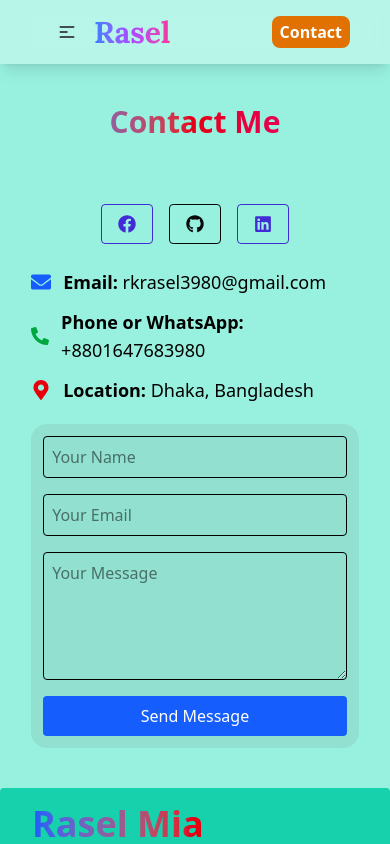
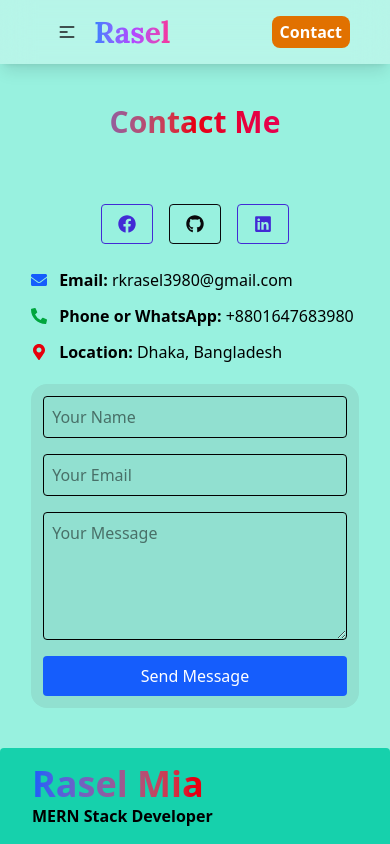
Before and after one commit to rasel3980/pWeb, a React (Vite) app: page /contact in a window 390 px wide. Shown: the top 844 px of the page. Built offline with nearby package versions, Linux system fonts and the light colour scheme.

Commit message:
Dropdown menu and contact section code update

```diff
--- a/src/Components/Navbar.jsx
+++ b/src/Components/Navbar.jsx
@@ -31,7 +31,7 @@ const Navbar = () => {
           </div>
           <ul
             tabIndex={0}
-            className="menu menu-sm dropdown-content bg-base-100 rounded-box z-1 mt-3 w-52 p-2 shadow"
+            className="menu menu-sm dropdown-content bg-base-100 text-black rounded-box z-1 mt-3 w-52 p-2 shadow"
           >
            {links}
           </ul>
--- a/src/pages/ContactInfo.jsx
+++ b/src/pages/ContactInfo.jsx
@@ -79,22 +79,22 @@ const ContactInfo = () => {
               </a>
             </div>
             <div className=" flex flex-col justify-start mt-6 space-y-3">
-              <p className="flex items-center gap-3 text-lg">
-                <FaEnvelope className="text-blue-600 text-xl" />
+              <p className="flex items-center gap-3 md:text-lg">
+                <FaEnvelope className="text-blue-600 md:text-xl" />
                 <span className="text-black">
                   <strong>Email:</strong> rkrasel3980@gmail.com
                 </span>
               </p>
 
-              <p className="flex items-center gap-3 text-lg">
-                <FaPhoneAlt className="text-green-600 text-xl" />
+              <p className="flex items-center gap-3 md:text-lg">
+                <FaPhoneAlt className="text-green-600 md:text-xl" />
                 <span className="text-black">
                   <strong>Phone or WhatsApp:</strong> +8801647683980
                 </span>
               </p>
 
-              <p className="flex items-center gap-3 text-lg">
-                <FaMapMarkerAlt className="text-red-600 text-xl" />
+              <p className="flex items-center gap-3 md:text-lg">
+                <FaMapMarkerAlt className="text-red-600 md:text-xl" />
                 <span className="text-black">
                   <strong>Location:</strong> Dhaka, Bangladesh
                 </span>
--- a/src/pages/Home.jsx
+++ b/src/pages/Home.jsx
@@ -15,7 +15,7 @@ const Home = () => {
   return (
     <>
       <div className="container px-4 py-8">
-        <div className="flex flex-col md:flex-row items-center justify-center gap-y-6 md:gap-x-20 ml-12">
+        <div className="flex flex-col md:flex-row items-center justify-center gap-y-6 md:gap-x-20 md:ml-12">
           <div className="flex flex-col items-center">
             <div className="w-64 h-64 md:w-80 md:h-80 rounded-full bg-gradient-to-r from-blue-500 via-purple-500 to-pink-500 p-[8px]">
               <div className="w-full h-full rounded-full bg-[#68D3BD] overflow-hidden">
```
